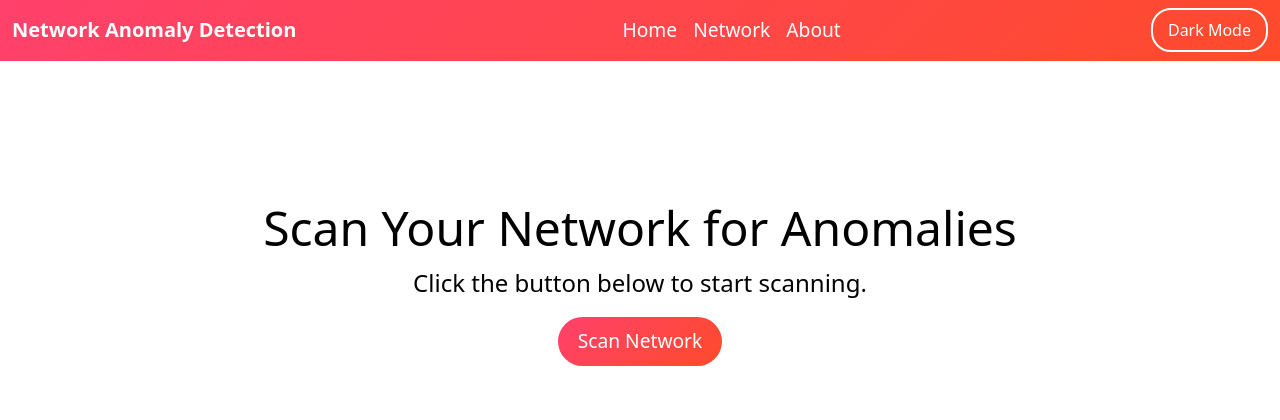
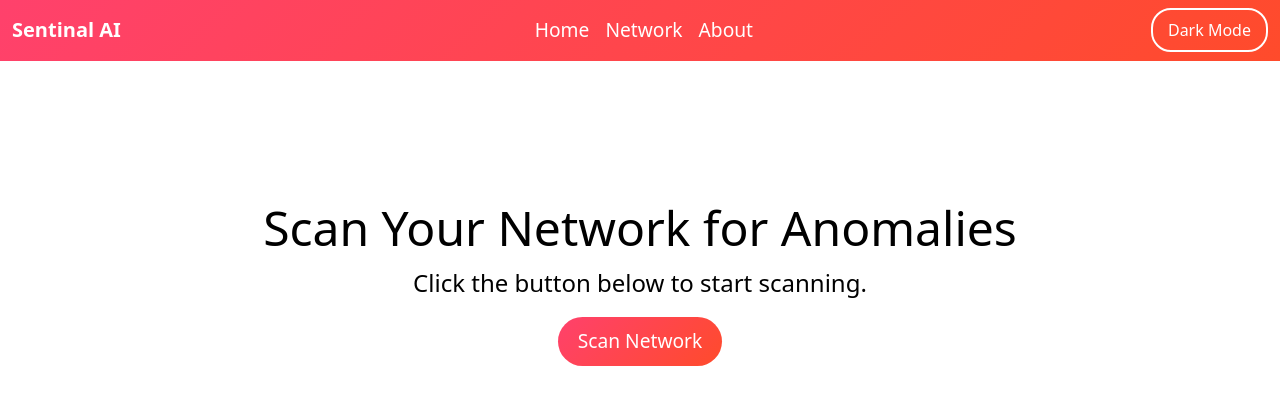
Before and after one commit to Atharva45264/Sentinel-AI-Network-IDS, a Flask app: page / in a window 1280 px wide. Shown: the top 420 px of the page. Run offline with Flask 3, Linux system fonts and the light colour scheme.

Commit message:
updated index.html

```diff
--- a/templates/index.html
+++ b/templates/index.html
@@ -3,7 +3,7 @@
 <head>
     <meta charset="UTF-8">
     <meta name="viewport" content="width=device-width, initial-scale=1.0">
-    <title>{% block title %}Network Anomaly Detection{% endblock %}</title>
+    <title>{% block title %}Sentinal AI{% endblock %}</title>
     <link rel="stylesheet" href="{{ url_for('static', filename='style.css') }}">
     <link href="https://cdn.jsdelivr.net/npm/bootstrap@5.3.0/dist/css/bootstrap.min.css" rel="stylesheet">
     <!-- Bootstrap Icons CDN -->
@@ -13,7 +13,7 @@
 <body class="bg-default">
     <nav class="navbar navbar-expand-lg navbar-dark bg-dark">
         <div class="container-fluid">
-            <a class="navbar-brand" href="/">Network Anomaly Detection</a>
+            <a class="navbar-brand" href="/">Sentinal AI</a>
             <button class="navbar-toggler" type="button" data-bs-toggle="collapse" data-bs-target="#navbarNav">
                 <span class="navbar-toggler-icon"></span>
             </button>
```
